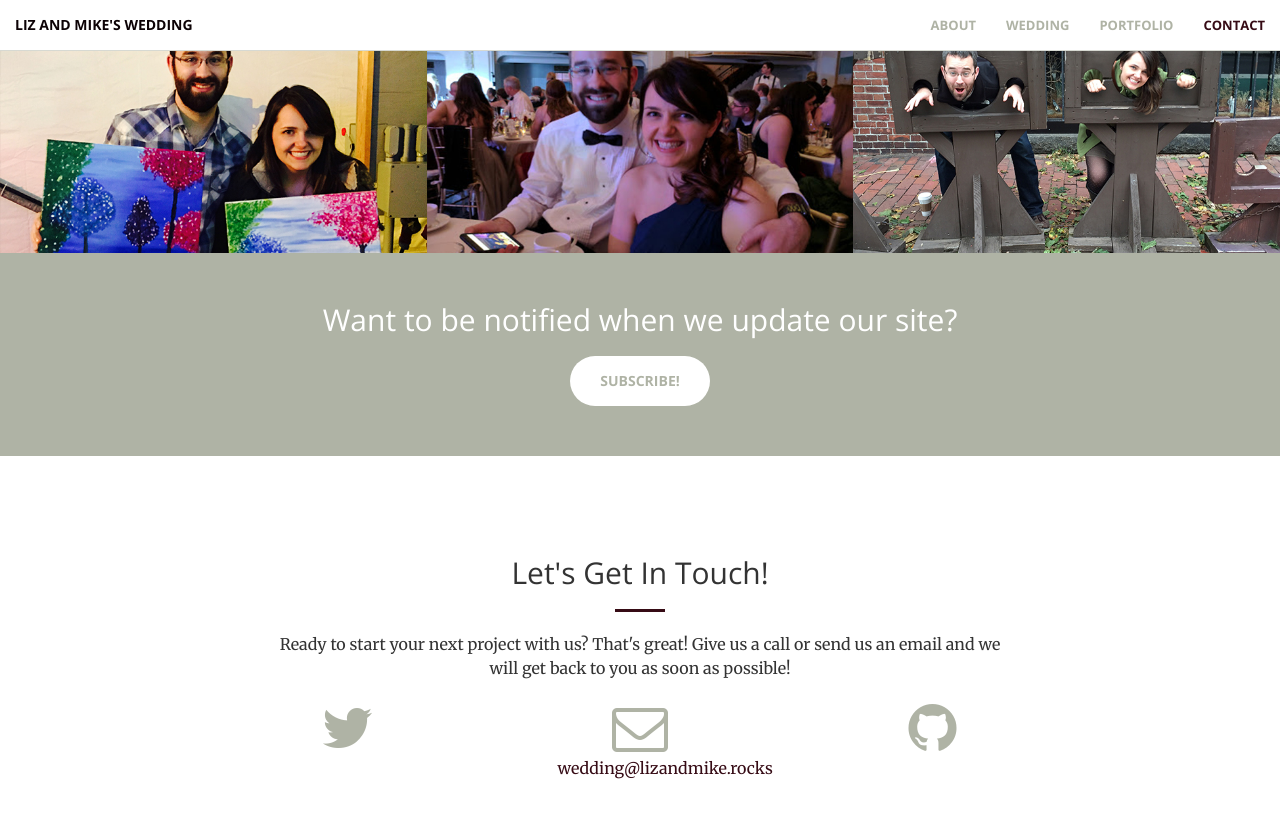
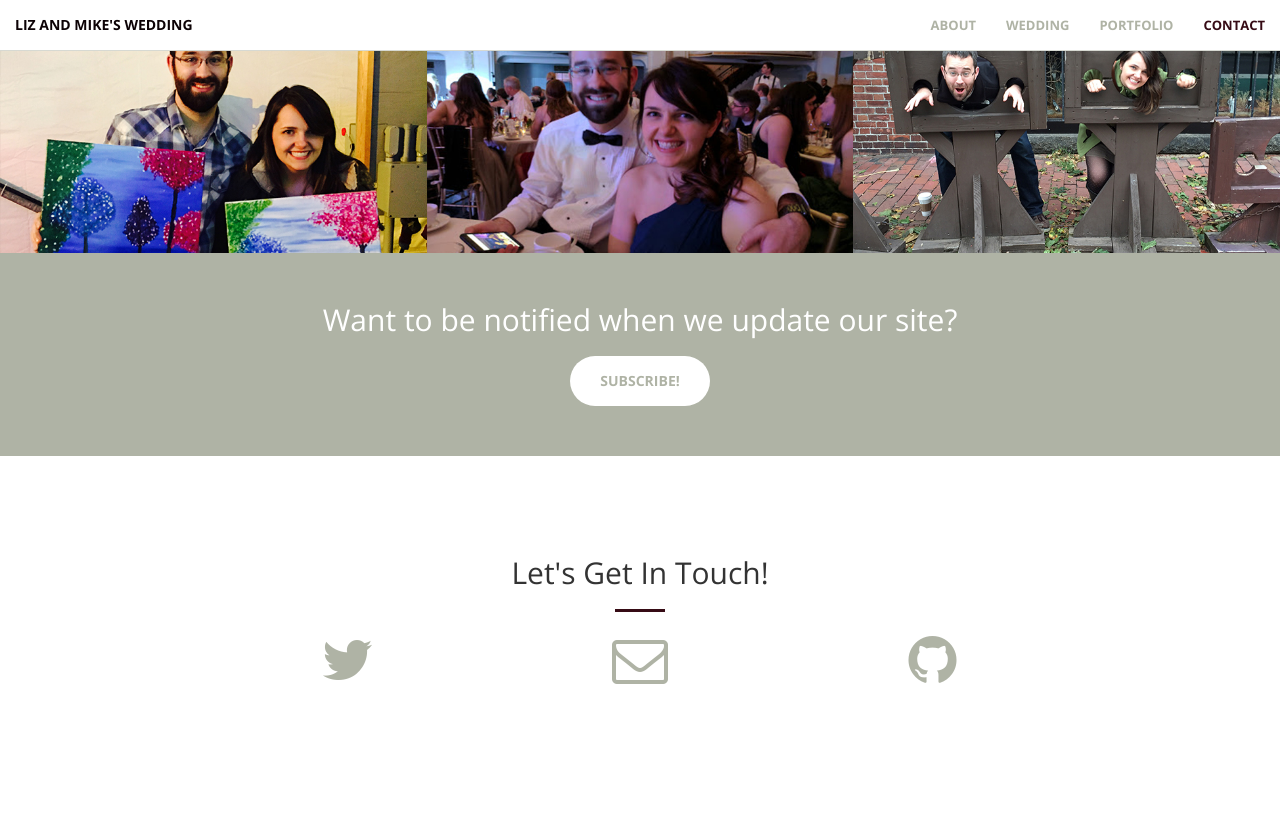
Before and after one commit to mikesplain/lizandmike.rocks, a Jekyll site: the page built from index.html, in a window 1280 px wide and 900 px high, scrolled down 1727 px. Shown: the top 818 px of the window. Built offline with Jekyll 4.4.1, drawn with Linux system fonts in a browser that asks for light colours; comment, search, counter and statistics services are not loaded.

Commit message:
Update status

```diff
--- a/_includes/contact.html
+++ b/_includes/contact.html
@@ -4,7 +4,6 @@
             <div class="col-lg-8 col-lg-offset-2 text-center">
                 <h2 class="section-heading">Let's Get In Touch!</h2>
                 <hr class="primary">
-                <p>Ready to start your next project with us? That's great! Give us a call or send us an email and we will get back to you as soon as possible!</p>
             </div>
         <div class="col-lg-2 col-lg-offset-2 text-center">
             <a href="https://twitter.com/{{ site.twitter_username }}">
@@ -15,7 +14,6 @@
         <div class="col-lg-2 col-lg-offset-1 text-center">
             <a href="mailto:{{ site.email }}">
             <i class="fa fa-envelope-o fa-3x wow bounceIn" data-wow-delay=".1s"></i>
-                <p>{{ site.email }}</p>
             </a>
         </div>
         <div class="col-lg-2 col-lg-offset-1 text-center">
```
